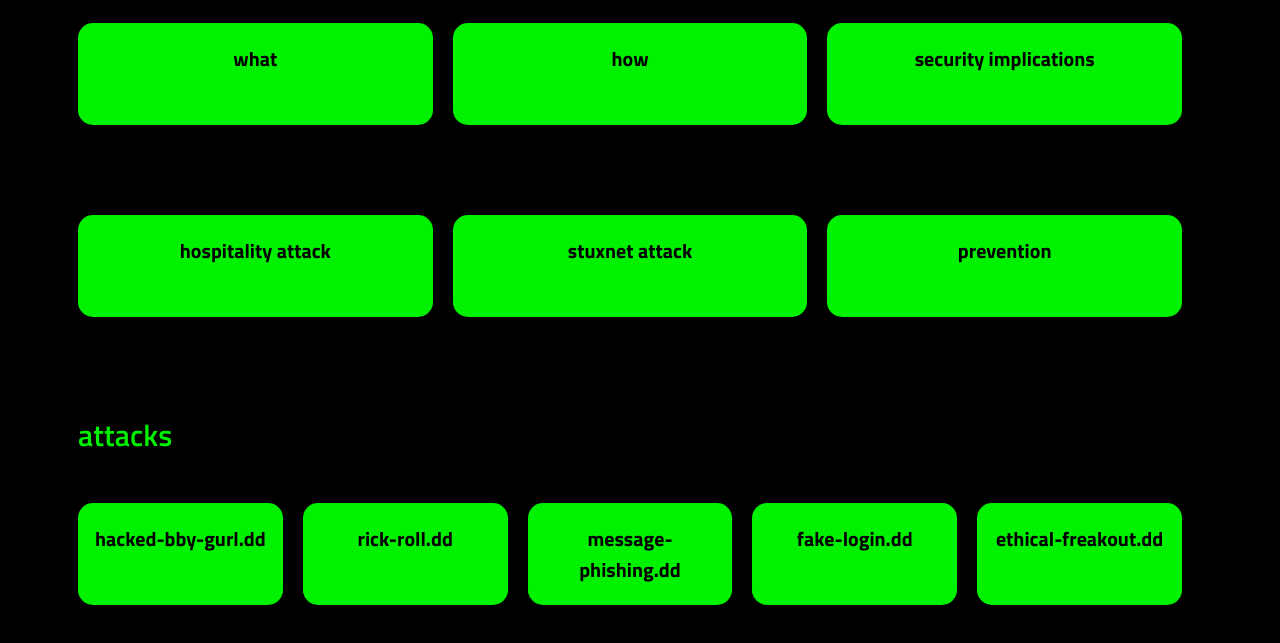
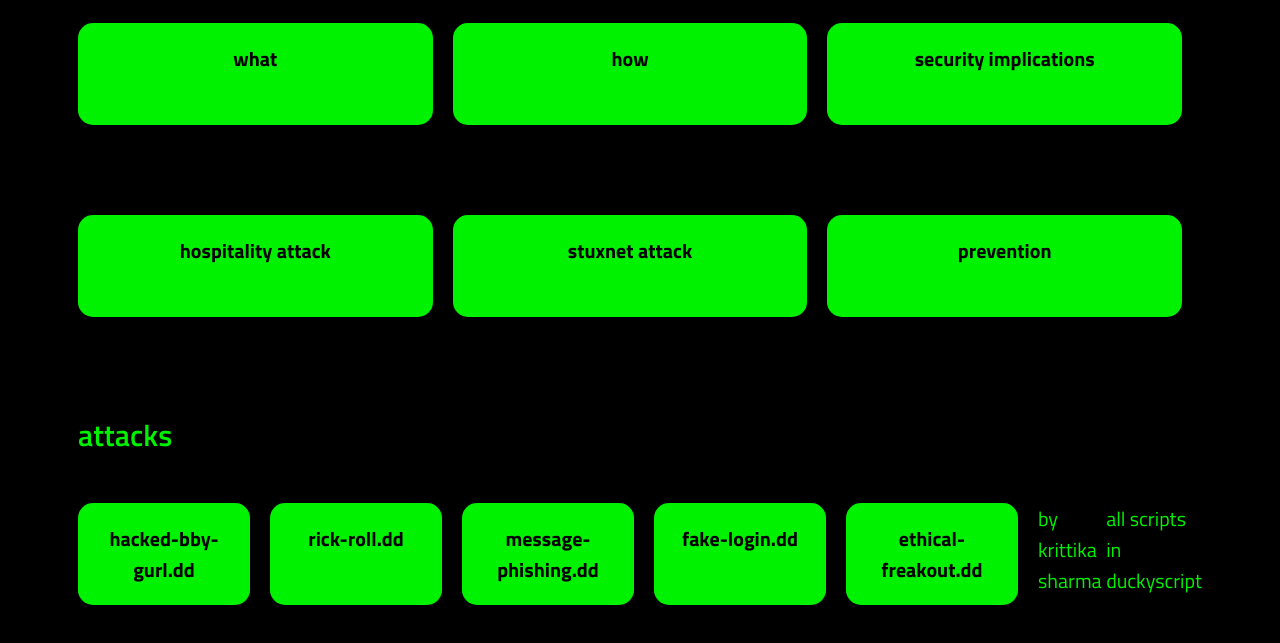
Before and after one commit to cornyFruits/rubber-ducky-ui, a plain HTML site: page index.html in a window 1280 px wide. Shown: the part 423-1066 px from the top of the page. Drawn offline with Linux system fonts and the light colour scheme.

Commit message:
Update index.html

```diff
--- a/index.html
+++ b/index.html
@@ -285,6 +285,8 @@
                         <p>DELAY 500</p>
                     </div>
     </div>
+                <div>by krittika sharma</div>
+                <div>all scripts in duckyscript</div>
 </div>
 
         </div>
```
